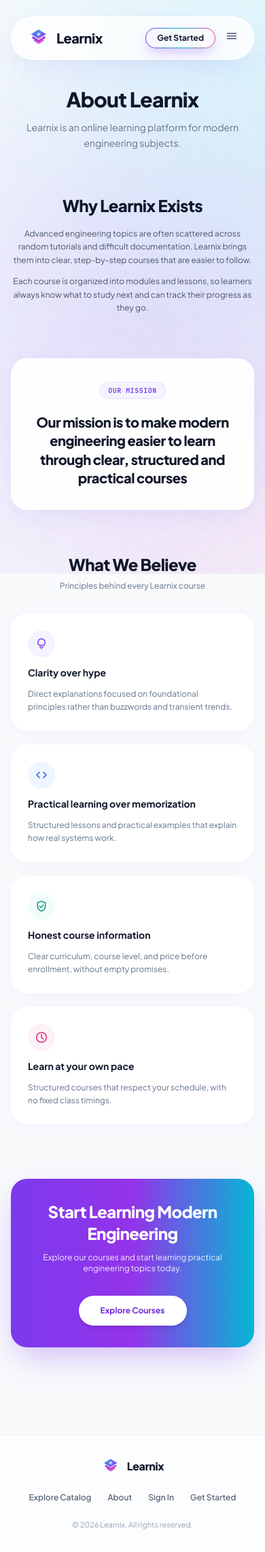
After one commit to shahbazee/Learnix2, a Django app: template templates/about.html in a window 390 px wide. The commit adds this page. Shown: the whole page at 68% size. Run offline with Django 5.2, Linux system fonts and the light colour scheme; the template is opened without the code that fills it, so the values that code supplies are empty; some libraries are stand-ins or nearby versions.

Commit message:
feat(frontend): exact old Learnix navbar + about page + instructors section
- Navbar: 6 pills like old (Explore Catalog, About, Curriculum, Instructors, Dashboard, Studio)
- Dropdown: My Dashboard, Instructor Studio, Sign Out (POST to logout)
- Mobile menu matches old structure; footer About link restored
- Add about.html (faithful copy) + AboutTemplateView with categories
- Add instructors section to landing page

```diff
--- /dev/null
+++ b/templates/about.html
@@ -0,0 +1,141 @@
+{% extends 'base.html' %}
+
+{% block title %}About Learnix — Modern Engineering Platform{% endblock %}
+
+{% block content %}
+<div class="max-w-5xl mx-auto px-4 sm:px-6 lg:px-8 py-8 sm:py-12 space-y-16 sm:space-y-20">
+
+  <section class="text-center space-y-3 max-w-2xl mx-auto">
+    <h1 class="text-3xl sm:text-4xl lg:text-5xl font-extrabold text-[#0f172a] tracking-tight">About Learnix</h1>
+    <p class="text-sm sm:text-base text-slate-500 leading-relaxed font-normal">
+      Learnix is an online learning platform for modern engineering subjects.
+    </p>
+  </section>
+
+  <section class="text-center space-y-4 max-w-2xl mx-auto">
+    <h2 class="text-2xl sm:text-3xl font-extrabold text-[#0f172a] tracking-tight">Why Learnix Exists</h2>
+    <div class="space-y-3 text-xs sm:text-sm text-slate-600 leading-relaxed font-normal">
+      <p>
+        Advanced engineering topics are often scattered across random tutorials and difficult documentation. Learnix brings them into clear, step-by-step courses that are easier to follow.
+      </p>
+      <p>
+        Each course is organized into modules and lessons, so learners always know what to study next and can track their progress as they go.
+      </p>
+    </div>
+  </section>
+
+  <section>
+    <div class="rounded-3xl bg-white/95 backdrop-blur-xl border border-white/90 shadow-[0_10px_35px_-10px_rgba(99,102,241,0.12)] p-8 sm:p-12 lg:p-14 text-center max-w-4xl mx-auto">
+      <div class="inline-flex items-center justify-center px-3 py-1 rounded-full bg-violet-50 border border-violet-200/60 text-violet-600 text-[10px] font-bold tracking-wider uppercase mb-5 font-mono">
+        OUR MISSION
+      </div>
+      <p class="text-xl sm:text-2xl lg:text-3xl font-extrabold text-[#0f172a] leading-snug tracking-tight max-w-2xl mx-auto">
+        Our mission is to make modern engineering easier to learn through clear, structured and practical courses
+      </p>
+    </div>
+  </section>
+
+  <section class="space-y-8">
+    <div class="text-center max-w-2xl mx-auto">
+      <h2 class="text-2xl sm:text-3xl font-extrabold text-[#0f172a] tracking-tight mb-2">What We Believe</h2>
+      <p class="text-xs sm:text-sm text-slate-500">Principles behind every Learnix course</p>
+    </div>
+
+    <div class="grid grid-cols-1 sm:grid-cols-2 lg:grid-cols-4 gap-5">
+      <div class="rounded-3xl p-6 bg-white/95 backdrop-blur-xl border border-white/90 shadow-[0_4px_25px_-5px_rgba(99,102,241,0.08)] flex flex-col justify-start text-left space-y-3">
+        <div class="w-10 h-10 rounded-xl bg-violet-50 text-violet-600 flex items-center justify-center shrink-0">
+          <span class="material-symbols-outlined text-[20px]" aria-hidden="true">lightbulb</span>
+        </div>
+        <h3 class="text-sm font-bold text-[#0f172a]">Clarity over hype</h3>
+        <p class="text-xs text-slate-500 leading-relaxed font-normal">
+          Direct explanations focused on foundational principles rather than buzzwords and transient trends.
+        </p>
+      </div>
+
+      <div class="rounded-3xl p-6 bg-white/95 backdrop-blur-xl border border-white/90 shadow-[0_4px_25px_-5px_rgba(99,102,241,0.08)] flex flex-col justify-start text-left space-y-3">
+        <div class="w-10 h-10 rounded-xl bg-blue-50 text-blue-600 flex items-center justify-center shrink-0">
+          <span class="material-symbols-outlined text-[20px]" aria-hidden="true">code</span>
+        </div>
+        <h3 class="text-sm font-bold text-[#0f172a]">Practical learning over memorization</h3>
+        <p class="text-xs text-slate-500 leading-relaxed font-normal">
+          Structured lessons and practical examples that explain how real systems work.
+        </p>
+      </div>
+
+      <div class="rounded-3xl p-6 bg-white/95 backdrop-blur-xl border border-white/90 shadow-[0_4px_25px_-5px_rgba(99,102,241,0.08)] flex flex-col justify-start text-left space-y-3">
+        <div class="w-10 h-10 rounded-xl bg-teal-50 text-teal-600 flex items-center justify-center shrink-0">
+          <span class="material-symbols-outlined text-[20px]" aria-hidden="true">verified_user</span>
+        </div>
+        <h3 class="text-sm font-bold text-[#0f172a]">Honest course information</h3>
+        <p class="text-xs text-slate-500 leading-relaxed font-normal">
+          Clear curriculum, course level, and price before enrollment, without empty promises.
+        </p>
+      </div>
+
+      <div class="rounded-3xl p-6 bg-white/95 backdrop-blur-xl border border-white/90 shadow-[0_4px_25px_-5px_rgba(99,102,241,0.08)] flex flex-col justify-start text-left space-y-3">
+        <div class="w-10 h-10 rounded-xl bg-pink-50 text-pink-600 flex items-center justify-center shrink-0">
+          <span class="material-symbols-outlined text-[20px]" aria-hidden="true">schedule</span>
+        </div>
+        <h3 class="text-sm font-bold text-[#0f172a]">Learn at your own pace</h3>
+        <p class="text-xs text-slate-500 leading-relaxed font-normal">
+          Structured courses that respect your schedule, with no fixed class timings.
+        </p>
+      </div>
+    </div>
+  </section>
+
+  {% if categories %}
+  <section class="space-y-8">
+    <div class="text-center max-w-2xl mx-auto">
+      <h2 class="text-2xl sm:text-3xl font-extrabold text-[#0f172a] tracking-tight mb-2">What You Can Learn</h2>
+      <p class="text-xs sm:text-sm text-slate-500">The main engineering subjects covered on Learnix</p>
+    </div>
+
+    <div class="grid grid-cols-1 sm:grid-cols-2 lg:grid-cols-4 gap-5">
+      {% for cat in categories %}
+      <a href="{% url 'course-list' %}" class="group rounded-3xl p-6 bg-white/95 backdrop-blur-xl border border-white/90 shadow-[0_4px_25px_-5px_rgba(99,102,241,0.08)] hover:shadow-[0_16px_36px_rgba(124,58,237,0.14)] hover:border-violet-300 hover:-translate-y-1 transition-all duration-300 flex flex-col justify-start text-left space-y-3 focus:outline-none focus:ring-2 focus:ring-violet-500 focus:ring-offset-2">
+        {% if cat.slug == 'ai-systems' or 'ai' in cat.slug %}
+        <div class="w-10 h-10 rounded-xl bg-violet-50 text-violet-600 flex items-center justify-center shrink-0 group-hover:scale-105 transition-transform duration-300">
+          <span class="material-symbols-outlined text-[20px]" aria-hidden="true">bolt</span>
+        </div>
+        {% elif cat.slug == 'distributed-systems' or 'distributed' in cat.slug %}
+        <div class="w-10 h-10 rounded-xl bg-blue-50 text-blue-600 flex items-center justify-center shrink-0 group-hover:scale-105 transition-transform duration-300">
+          <span class="material-symbols-outlined text-[20px]" aria-hidden="true">deployed_code</span>
+        </div>
+        {% elif cat.slug == 'cloud-infrastructure' or 'cloud' in cat.slug %}
+        <div class="w-10 h-10 rounded-xl bg-teal-50 text-teal-600 flex items-center justify-center shrink-0 group-hover:scale-105 transition-transform duration-300">
+          <span class="material-symbols-outlined text-[20px]" aria-hidden="true">cloud</span>
+        </div>
+        {% elif cat.slug == 'system-design' or 'system' in cat.slug %}
+        <div class="w-10 h-10 rounded-xl bg-purple-50 text-purple-600 flex items-center justify-center shrink-0 group-hover:scale-105 transition-transform duration-300">
+          <span class="material-symbols-outlined text-[20px]" aria-hidden="true">grid_view</span>
+        </div>
+        {% else %}
+        <div class="w-10 h-10 rounded-xl bg-violet-50 text-violet-600 flex items-center justify-center shrink-0 group-hover:scale-105 transition-transform duration-300">
+          <span class="material-symbols-outlined text-[20px]" aria-hidden="true">school</span>
+        </div>
+        {% endif %}
+        <h3 class="text-sm font-bold text-[#0f172a] group-hover:text-violet-600 transition-colors">{{ cat.name }}</h3>
+        <p class="text-xs text-slate-500 leading-relaxed font-normal">
+          {{ cat.description|default:"Master modern engineering topics with practical, structured lessons." }}
+        </p>
+      </a>
+      {% endfor %}
+    </div>
+  </section>
+  {% endif %}
+
+  <section class="pt-4">
+    <div class="rounded-3xl bg-gradient-to-r from-violet-600 via-purple-600 to-cyan-500 p-8 sm:p-12 lg:p-14 text-white text-center shadow-[0_20px_50px_-10px_rgba(124,58,237,0.35)] overflow-hidden max-w-4xl mx-auto">
+      <h2 class="text-2xl sm:text-3xl lg:text-4xl font-extrabold tracking-tight mb-3">Start Learning Modern Engineering</h2>
+      <p class="text-xs sm:text-sm text-white/90 max-w-xl mx-auto mb-8 font-normal">
+        Explore our courses and start learning practical engineering topics today.
+      </p>
+      <a href="{% url 'course-list' %}" class="inline-flex items-center justify-center px-8 py-3.5 rounded-full bg-white text-violet-700 hover:text-violet-900 hover:bg-slate-50 font-bold text-xs sm:text-sm shadow-md hover:scale-[1.02] active:scale-[0.99] transition-all focus:outline-none focus:ring-2 focus:ring-white focus:ring-offset-2 focus:ring-offset-violet-600">
+        Explore Courses
+      </a>
+    </div>
+  </section>
+
+</div>
+{% endblock %}
--- a/templates/includes/_footer.html
+++ b/templates/includes/_footer.html
@@ -7,9 +7,9 @@
 
     <div class="flex flex-wrap items-center justify-center gap-6 text-xs text-slate-600 font-medium">
       <a href="{% url 'course-list' %}" class="hover:text-violet-700 transition-colors">Explore Catalog</a>
+      <a href="{% url 'about' %}" class="hover:text-violet-700 transition-colors">About</a>
       {% if user.is_authenticated %}
-      <a href="{% url 'my-learning' %}" class="hover:text-violet-700 transition-colors">My Learning</a>
-      <a href="{% url 'my-certificates' %}" class="hover:text-violet-700 transition-colors">Certificates</a>
+      <a href="{% url 'my-learning' %}" class="hover:text-violet-700 transition-colors">Dashboard</a>
       {% else %}
       <a href="{% url 'login' %}" class="hover:text-violet-700 transition-colors">Sign In</a>
       <a href="{% url 'signup' %}" class="hover:text-violet-700 transition-colors">Get Started</a>
--- a/templates/includes/_navbar.html
+++ b/templates/includes/_navbar.html
@@ -13,16 +13,22 @@
       <a href="{% url 'course-list' %}" class="px-4 py-1.5 rounded-full transition-all {% if request.resolver_match.view_name == 'course-list' %}bg-white text-slate-900 shadow-sm font-semibold{% else %}text-slate-600 hover:text-slate-900 hover:bg-white/60{% endif %}">
         Explore Catalog
       </a>
+      <a href="{% url 'about' %}" class="px-4 py-1.5 rounded-full transition-all {% if request.resolver_match.view_name == 'about' %}bg-white text-slate-900 shadow-sm font-semibold{% else %}text-slate-600 hover:text-slate-900 hover:bg-white/60{% endif %}">
+        About
+      </a>
+      <a href="{% url 'home' %}#featured" class="px-4 py-1.5 rounded-full text-slate-600 hover:text-slate-900 hover:bg-white/60 transition-colors">
+        Curriculum
+      </a>
+      <a href="{% url 'home' %}#instructors" class="px-4 py-1.5 rounded-full text-slate-600 hover:text-slate-900 hover:bg-white/60 transition-colors">
+        Instructors
+      </a>
       {% if user.is_authenticated %}
       <a href="{% url 'my-learning' %}" class="px-4 py-1.5 rounded-full transition-all {% if request.resolver_match.view_name == 'my-learning' %}bg-white text-slate-900 shadow-sm font-semibold{% else %}text-slate-600 hover:text-slate-900 hover:bg-white/60{% endif %}">
-        My Learning
-      </a>
-      <a href="{% url 'my-certificates' %}" class="px-4 py-1.5 rounded-full transition-all {% if request.resolver_match.view_name == 'my-certificates' %}bg-white text-slate-900 shadow-sm font-semibold{% else %}text-slate-600 hover:text-slate-900 hover:bg-white/60{% endif %}">
-        Certificates
+        Dashboard
       </a>
       {% if user.role == 'instructor' or user.role == 'admin' %}
       <a href="{% url 'course-create' %}" class="px-4 py-1.5 rounded-full transition-all {% if request.resolver_match.view_name == 'course-create' %}bg-white text-violet-700 shadow-sm font-semibold{% else %}text-slate-600 hover:text-slate-900 hover:bg-white/60{% endif %}">
-        Create Course
+        Studio
       </a>
       {% endif %}
       {% endif %}
@@ -55,18 +61,24 @@
             <div class="py-1 space-y-0.5">
               <a href="{% url 'my-learning' %}" class="flex items-center gap-2 px-3 py-2 rounded-xl text-xs font-semibold text-slate-700 hover:text-violet-700 hover:bg-violet-50 transition-colors">
                 <span class="material-symbols-outlined text-[17px] text-violet-600">space_dashboard</span>
-                <span>My Learning</span>
-              </a>
-              <a href="{% url 'my-certificates' %}" class="flex items-center gap-2 px-3 py-2 rounded-xl text-xs font-semibold text-slate-700 hover:text-violet-700 hover:bg-violet-50 transition-colors">
-                <span class="material-symbols-outlined text-[17px] text-violet-600">workspace_premium</span>
-                <span>My Certificates</span>
+                <span>My Dashboard</span>
               </a>
               {% if user.role == 'instructor' or user.role == 'admin' %}
               <a href="{% url 'course-create' %}" class="flex items-center gap-2 px-3 py-2 rounded-xl text-xs font-semibold text-slate-700 hover:text-violet-700 hover:bg-violet-50 transition-colors">
                 <span class="material-symbols-outlined text-[17px] text-violet-600">co_present</span>
-                <span>Create Course</span>
+                <span>Instructor Studio</span>
               </a>
               {% endif %}
+            </div>
+
+            <div class="pt-1 border-t border-slate-100">
+              <form method="post" action="{% url 'logout' %}">
+                {% csrf_token %}
+                <button type="submit" class="w-full text-left flex items-center gap-2 px-3 py-2 rounded-xl text-xs font-bold text-rose-600 hover:bg-rose-50 transition-colors">
+                  <span class="material-symbols-outlined text-[17px]">logout</span>
+                  <span>Sign Out</span>
+                </button>
+              </form>
             </div>
           </div>
         </div>
@@ -105,23 +117,22 @@
       </div>
 
       <nav class="flex flex-col gap-3 mt-6 text-sm font-semibold text-slate-700">
-        <a href="{% url 'course-list' %}" onclick="toggleMobileMenu()" class="p-2.5 rounded-xl hover:bg-violet-50 hover:text-violet-700 transition-colors">Explore Catalog</a>
         {% if user.is_authenticated %}
         <a href="{% url 'my-learning' %}" onclick="toggleMobileMenu()" class="p-2.5 rounded-xl hover:bg-violet-50 text-violet-700 font-bold transition-colors flex items-center justify-between">
-          <span>My Learning</span>
+          <span>Student Dashboard</span>
           <span class="material-symbols-outlined text-[18px]">space_dashboard</span>
-        </a>
-        <a href="{% url 'my-certificates' %}" onclick="toggleMobileMenu()" class="p-2.5 rounded-xl hover:bg-violet-50 text-violet-700 font-bold transition-colors flex items-center justify-between">
-          <span>My Certificates</span>
-          <span class="material-symbols-outlined text-[18px]">workspace_premium</span>
         </a>
         {% if user.role == 'instructor' or user.role == 'admin' %}
         <a href="{% url 'course-create' %}" onclick="toggleMobileMenu()" class="p-2.5 rounded-xl hover:bg-violet-50 text-violet-700 font-bold transition-colors flex items-center justify-between">
-          <span>Create Course</span>
+          <span>Instructor Studio</span>
           <span class="material-symbols-outlined text-[18px]">co_present</span>
         </a>
         {% endif %}
         {% endif %}
+        <a href="{% url 'course-list' %}" onclick="toggleMobileMenu()" class="p-2.5 rounded-xl hover:bg-violet-50 hover:text-violet-700 transition-colors">Explore Catalog</a>
+        <a href="{% url 'about' %}" onclick="toggleMobileMenu()" class="p-2.5 rounded-xl hover:bg-violet-50 hover:text-violet-700 transition-colors">About</a>
+        <a href="{% url 'home' %}#featured" onclick="toggleMobileMenu()" class="p-2.5 rounded-xl hover:bg-violet-50 hover:text-violet-700 transition-colors">Curriculum</a>
+        <a href="{% url 'home' %}#instructors" onclick="toggleMobileMenu()" class="p-2.5 rounded-xl hover:bg-violet-50 hover:text-violet-700 transition-colors">Instructors</a>
       </nav>
     </div>
 
@@ -140,6 +151,10 @@
             <span class="block text-[10px] text-slate-400 font-mono truncate">{{ user.email }}</span>
           </div>
         </div>
+        <form method="post" action="{% url 'logout' %}">
+          {% csrf_token %}
+          <button type="submit" class="w-full text-center py-2.5 rounded-full border border-rose-200 text-xs font-bold text-rose-600 hover:bg-rose-50">Sign Out</button>
+        </form>
       {% else %}
         <a href="{% url 'login' %}" onclick="toggleMobileMenu()" class="w-full text-center py-2.5 rounded-full border border-slate-200 text-xs font-bold text-slate-800 hover:bg-slate-50">Sign In</a>
         <a href="{% url 'signup' %}" onclick="toggleMobileMenu()" class="w-full text-center py-2.5 rounded-full bg-gradient-to-r from-violet-600 to-cyan-500 text-xs font-bold text-white shadow-md">Get Started</a>
```
Also changed, not shown: courses/views.py (+14 -0 lines), templates/landing.html (+25 -0 lines).
